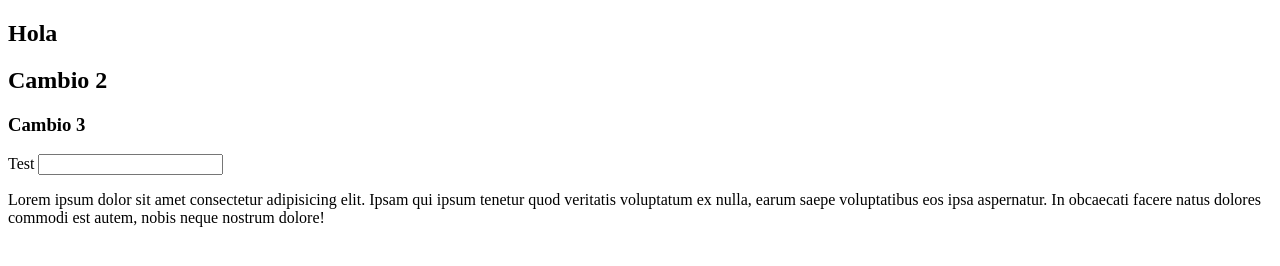
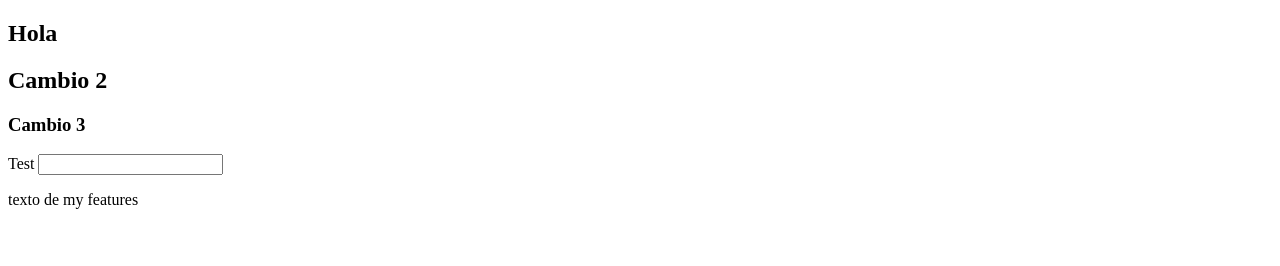
Before and after one commit to uaggit99/test_git, a plain HTML site: page index.html in a window 1280 px wide. Drawn offline with Linux system fonts and the light colour scheme.

Commit message:
feat: texto de my feature

```diff
--- a/index.html
+++ b/index.html
@@ -1,7 +1,7 @@
 <!DOCTYPE html>
 <html lang="en">
   <head>
-    <meta charset="UTF-8">
+    <meta charset="UTF-8" />
     <meta name="viewport" content="width=device-width, initial-scale=1.0" />
     <title>Document</title>
   </head>
@@ -11,14 +11,10 @@
       <h2>Cambio 2</h2>
       <h3>Cambio 3</h3>
       <label for="test">Test</label>
-      <input type="text" id="test">
+      <input type="text" id="test" />
       <p>
-        Lorem ipsum dolor sit amet consectetur adipisicing elit. Ipsam qui ipsum
-        tenetur quod veritatis voluptatum ex nulla, earum saepe voluptatibus eos
-        ipsa aspernatur. In obcaecati facere natus dolores commodi est autem,
-        nobis neque nostrum dolore!
+        texto de my features
       </p>
     </section>
-
-</body>
+  </body>
 </html>
```
